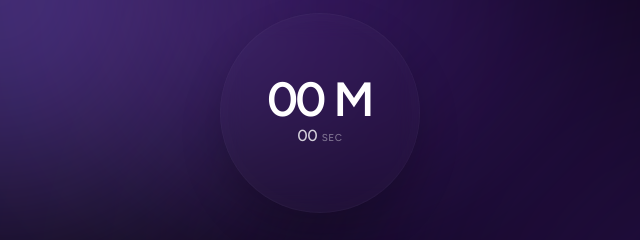
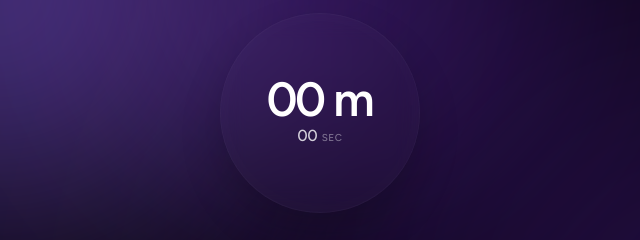
Before and after one commit to TheGamerPlayz929/scienceproject.github.io, a website: page public/index.html in a window 1280 px wide. Shown: the part 279-519 px from the top of the page, 320-960 px from the left. Drawn offline with Linux system fonts and the light colour scheme.

Commit message:
change M to m

```diff
--- a/public/index.html
+++ b/public/index.html
@@ -48,7 +48,7 @@
     <!-- Glass Countdown Panel -->
     <div class="glass-circle fade-up" style="--stagger: 3">
       <div class="countdown-wrapper" aria-live="polite">
-        <div class="cd-main" id="cd-hm">00 <span class="cd-min-label">M</span></div>
+        <div class="cd-main" id="cd-hm">00 <span class="cd-min-label">m</span></div>
         <div class="cd-sub">
           <span class="cd-sec" id="cd-s">00</span>
           <span class="cd-sec-label">SEC</span>
```
